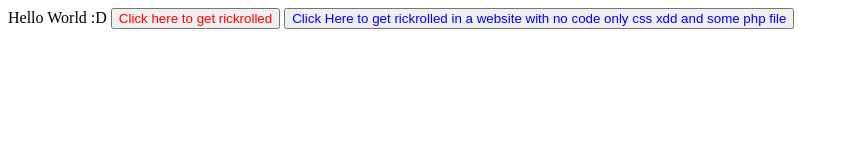
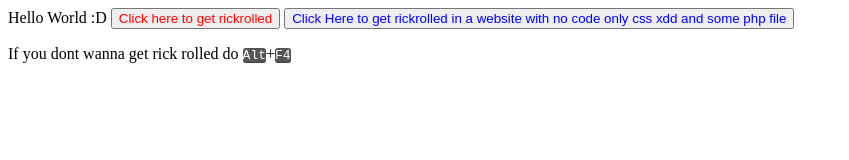
Before and after one commit to LeontKing2/SomeRickRollStuff, a plain HTML site: page index.html in a window 1280 px wide. Shown: the whole page, without its empty margins (0-849 px from the left). Drawn offline with Linux system fonts and the light colour scheme.

Commit message:
Added Some KBD Css Effects

```diff
--- a/css/style.css
+++ b/css/style.css
@@ -5,3 +5,9 @@ button {
 #NoCodeRRBtn {
     color: blue;
 }
+kbd {
+    color: #fff;
+    background-color: #555;
+    border-radius: 3px;
+    box-shadow: inset 0 -1px 0 rgb(0 0 0 / 25%);
+}
--- a/index.html
+++ b/index.html
@@ -12,6 +12,7 @@
     <!-- Hello World -->
     <button id="RickRollBtn">Click here to get rickrolled</button>
     <button id="NoCodeRRBtn">Click Here to get rickrolled in a website with no code only css xdd and some php file</button>
+    <p>If you dont wanna get rick rolled do <kbd>Alt</kbd>+<kbd>F4</kbd></p>
 
 </body>
 <script src="js/script.js"></script>
```
